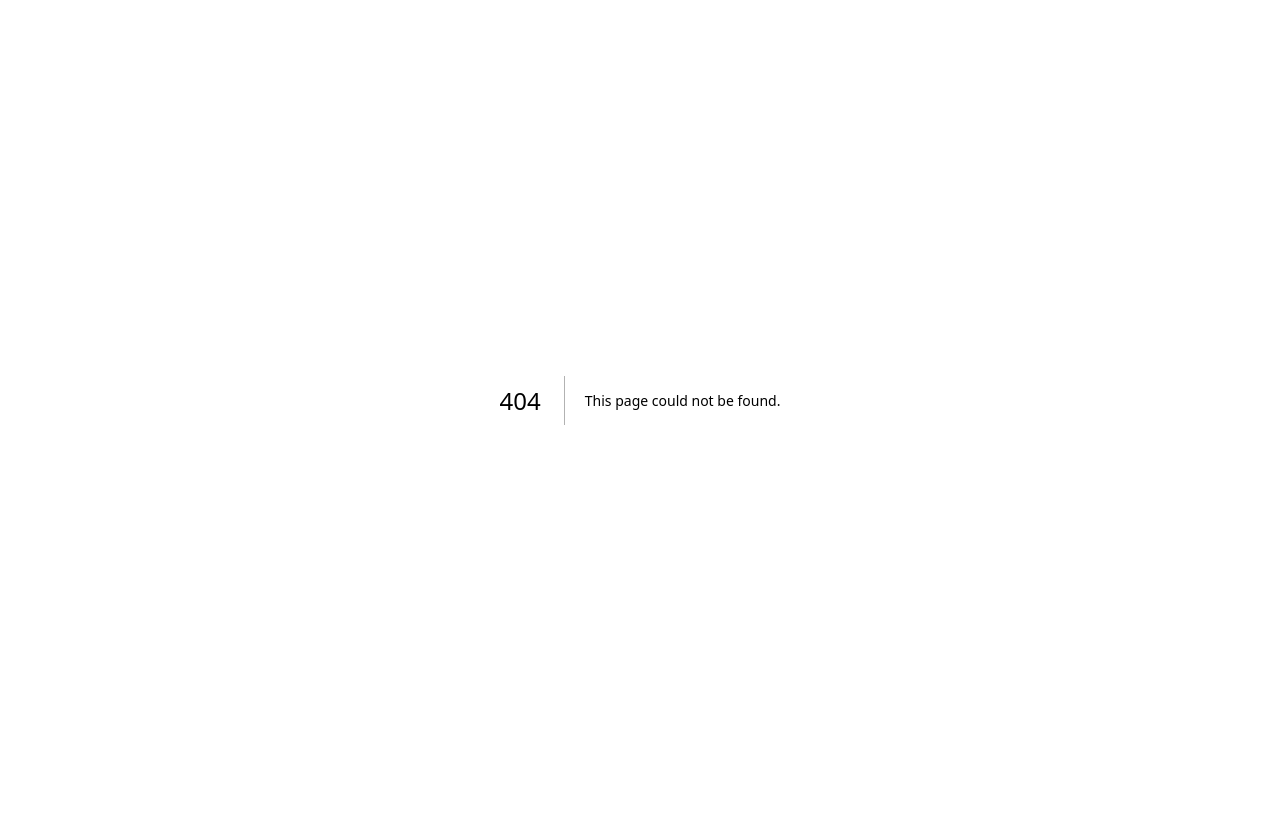
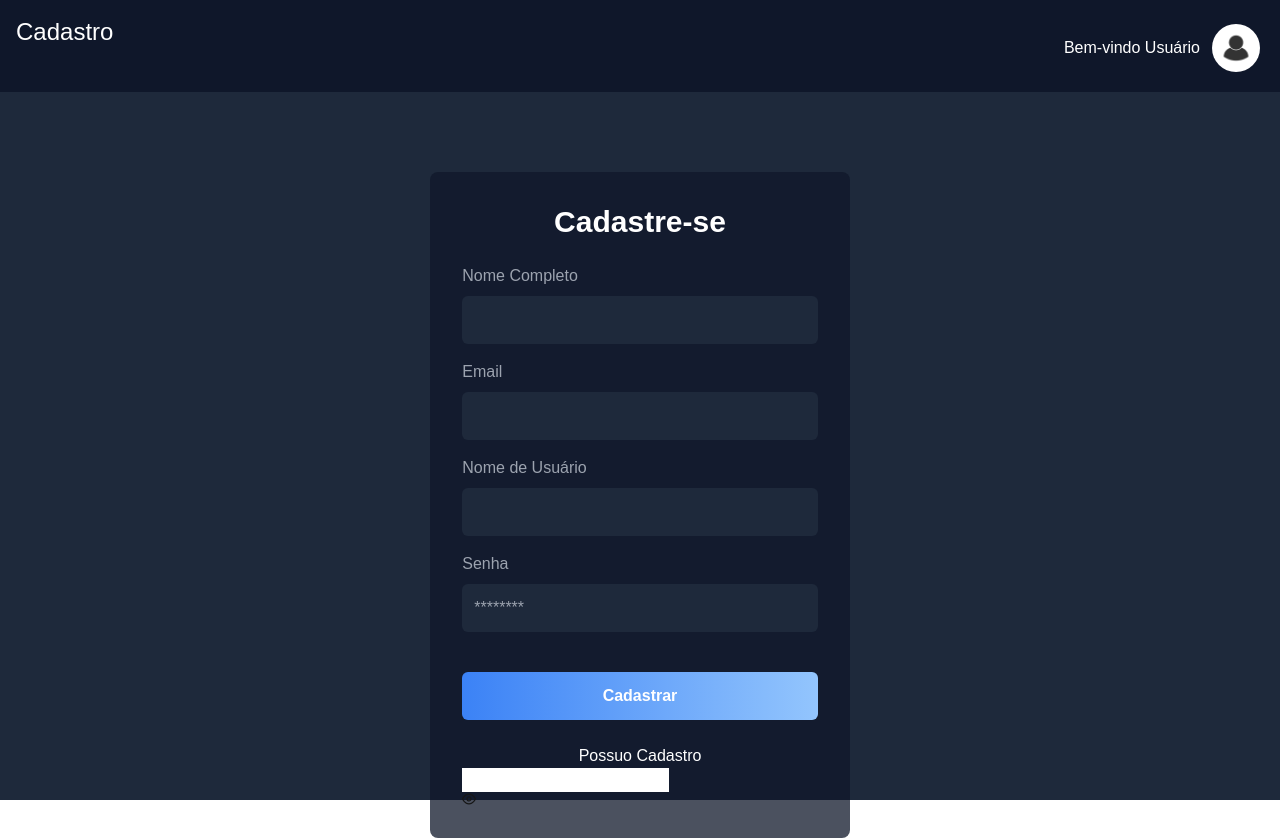
Before and after one commit to Giovani-RodriguesS/projeto_iot, a Next.js app in the folder app/FrontEnd/Views/iot/: page /register in a window 1280 px wide. Before the commit this address had no page. Before the commit the page ends 800 px from the top, so only its background shows below. Built offline with nearby package versions, Linux system fonts and the light colour scheme.

Commit message:
feat: login screen updated

```diff
--- a/app/FrontEnd/Views/iot/src/app/login/page.tsx
+++ b/app/FrontEnd/Views/iot/src/app/login/page.tsx
@@ -1,58 +1,66 @@
-import Sidebar from "@/components/Sidebar";
 import Header from "@/components/Header";
 import React from "react";
-import Image from "next/image";
+import "@/style/styles.css";
 
 export default function Profile() {
     return (
+        <main className="flex justify-center items-center h-screen bg-slate-800">
+            <div className="relative flex w-full max-w-5xl h-3/4 bg-slate-800 rounded-lg shadow-lg overflow-hidden">
 
-        <main className="flex-1 flex justify-center items-center h-screen bg-gradient-to-b from-slate-700 to-black">
+                {/* Imagem de Fundo (lado esquerdo) */}
+                <div className="w-1/2 relative">
+                    <img
+                        src="images/login/irrigation.jpg"
+                        alt="Imagem de fundo"
+                        className="w-full h-full object-cover opacity-80"
+                    />
+                    <div className="absolute inset-0 bg-gradient-to-l from-black via-transparent"></div>
+                </div>
 
-            <div className="bg-white p-8 rounded-lg shadow-md w-full max-w-xl">
-                <h2 className="text-2xl  font-extrabold mb-6 text-center text-black">Welcome to Sistem!</h2>
-                <h3 className="text-sm mb-6 text-center font-serif">Enter your details to access.</h3>
-                <form>
-                    <div className="mb-4">
-                        <label htmlFor="username" className="formLabel">Username</label>
-                        <div className="flex items-center border border-gray-300 rounded-md px-3 py-2">
-                            <i className="pi pi-user text-black-400"></i>
-                            <input type="text" id="username" name="username" required className="formInput" placeholder="Enter your username" />
+                {/* Seção do Formulário (lado direito) */}
+                <div className="w-1/2 p-8 bg-slate-900 bg-opacity-75 flex flex-col justify-center rounded-lg">
+                    <h2 className="text-3xl font-extrabold mb-6 text-white text-center">Bem-Vindo!</h2>
+                    <form>
+                        <div className="mb-4">
+                            <label htmlFor="email" className="text-gray-400">Email</label>
+                            <input
+                                type="text"
+                                id="email"
+                                name="email"
+                                required
+                                className="w-full p-3 mt-2 bg-slate-800 text-white rounded-md"
+                                placeholder="Digite seu email"
+                            />
                         </div>
-                    </div>
 
+                        <div className="mb-4">
+                            <label htmlFor="password" className="text-gray-400">Senha</label>
+                            <input
+                                type="password"
+                                id="password"
+                                name="senha"
+                                required
+                                className="w-full p-3 mt-2 bg-slate-800 text-white rounded-md"
+                                placeholder="********"
+                            />
+                        </div>
 
-                    <div className="mb-6">
-                        <label htmlFor="senha" className="formLabel">Password</label>
-                        <div className="flex items-center border border-gray-300 rounded-md px-3 py-2">
-                            <i className="pi pi-lock text-black-400"></i>
+                        <div className="text-right mt-4">
+                            <a href="#" className="text-white hover:underline">Esqueci minha senha</a>
+                        </div>
 
-                        <input type="password" id="password" name="senha" required className="formInput" placeholder="**********" />
+                        <div className="text-center mt-10">
+                            <button type="submit" className="w-full p-3 rounded-md bg-gradient-to-r from-blue-500 to-blue-300 text-white font-semibold">
+                                Entrar
+                            </button>
                         </div>
-                    </div>
 
-                    <div className="text-center">
-                        <a href="http://localhost:3000/" className="btnSave">Login</a>
-                    </div>
-
-                    <div className="text-center mt-4">
-                        <a href="/#" className="text-black-500 hover:underline">Forgot My Password</a>
-                    </div>
-
-
-                </form>
+                        <div className="text-center mt-6">
+                            <a href="#" className="text-white hover:underline">Ainda não tenho uma conta</a>
+                        </div>
+                    </form>
+                </div>
             </div>
-
         </main>
     );
 }
-
-
-
-
-
-
-// Tela de login:
-//Componentes:
-//Campos de entrada para nome de usuario e senha.
-//Botão de Login.
-//Link para "Esqueci minha senha".
--- /dev/null
+++ b/app/FrontEnd/Views/iot/src/app/register/page.tsx
@@ -0,0 +1,95 @@
+'use client'
+
+import Header from "@/components/Header";
+import React, { useState } from "react";
+import { Password } from 'primereact/password';
+
+
+
+export default function ToggleMaskDemo() {
+    const [value, setValue] = useState<string>('');
+
+    return (
+        <div className="flex">
+
+            <div className="flex-1 bg-slate-800 h-screen">
+                <Header title="Cadastro" username="Usuário" />
+                <main>
+                    <div className="flex gap-7 justify-center mt-20 ml-5 mr-5">
+
+                        <div className=" w-1/1 p-8 bg-slate-900 bg-opacity-75 flex flex-col justify-center rounded-lg">
+                            <h2 className="text-3xl font-extrabold mb-6 text-white text-center">Cadastre-se</h2>
+                            <form>
+                                <div className="mb-4">
+                                    <label htmlFor="email" className="text-gray-400">Nome Completo</label>
+                                    <input
+                                        type="text"
+                                        id="name"
+                                        name="name"
+                                        required
+                                        className="w-full p-3 mt-2 bg-slate-800 text-white rounded-md"
+
+                                    />
+                                </div>
+
+                                <div className="mb-4">
+                                    <label htmlFor="password" className="text-gray-400">Email</label>
+                                    <input
+                                        type="text"
+                                        id="email"
+                                        name="email"
+                                        required
+                                        className="w-full p-3 mt-2 bg-slate-800 text-white rounded-md"
+
+                                    />
+                                </div>
+
+                                <div className="mb-4">
+                                    <label htmlFor="password" className="text-gray-400">Nome de Usuário</label>
+                                    <input
+                                        type="text"
+                                        id="name"
+                                        name="name"
+                                        required
+                                        className="w-full p-3 mt-2 bg-slate-800 text-white rounded-md"
+
+                                    />
+                                </div>
+
+                                <div className="mb-4">
+                                    <label htmlFor="password" className="text-gray-400">Senha</label>
+                                    <input
+                                        type="password"
+                                        id="password"
+                                        name="senha"
+                                        required
+                                        className="w-full p-3 mt-2 bg-slate-800 text-white rounded-md"
+                                        placeholder="********"
+                                    />
+                                </div>
+
+
+                                <div className="text-center mt-10">
+                                    <button type="submit" className="w-full p-3 rounded-md bg-gradient-to-r from-blue-500 to-blue-300 text-white font-semibold">
+                                        Cadastrar
+                                    </button>
+                                </div>
+
+                                <div className="text-center mt-6">
+                                    <a href="#" className="text-white hover:underline">Possuo Cadastro</a>
+                                </div>
+
+                                <div className="card flex justify-content-center">
+                                    <Password value={value} onChange={(e: React.ChangeEvent<HTMLInputElement>) => setValue(e.target.value)} toggleMask />
+                                </div>
+
+                            </form>
+                        </div>
+
+                    </div>
+
+                </main>
+            </div>
+        </div>
+    );
+}
--- a/app/FrontEnd/Views/iot/src/style/styles.css
+++ b/app/FrontEnd/Views/iot/src/style/styles.css
@@ -60,6 +60,6 @@
 
 .btnSave {
     @apply w-full flex justify-center items-center bg-black text-white py-2 px-4 rounded-md
-    hover:bg-blue-600 focus:outline-none focus:ring-2
+    hover:bg-gray-800 focus:outline-none focus:ring-2
     focus:ring-blue-500 focus:ring-opacity-50;
   }
```
Also changed, not shown: app/FrontEnd/Views/iot/public/images/login/capa.jpg (added), app/FrontEnd/Views/iot/public/images/login/irrigation.jpg (added).
